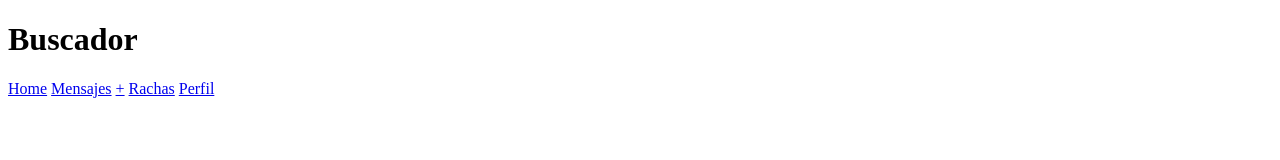
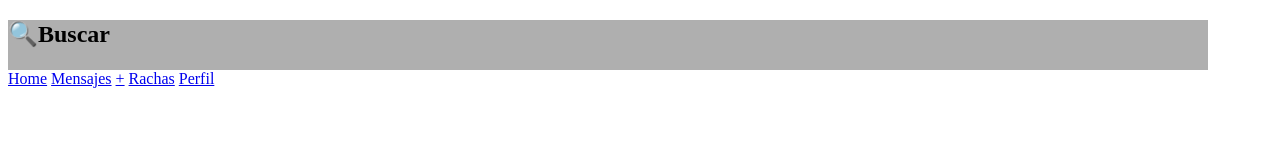
Before and after one commit to carolina-gallo/Mango-Proyecto2026, a plain HTML site: page buscador.html in a window 1280 px wide. Drawn offline with Linux system fonts and the light colour scheme.

Commit message:
solo empecé un poco con el buscador

```diff
--- a/buscador.css
+++ b/buscador.css
@@ -0,0 +1,5 @@
+.buscar {
+    width: 1200px;
+    height: 50px;
+    background-color: rgb(175, 175, 175);
+}
--- a/buscador.html
+++ b/buscador.html
@@ -2,11 +2,15 @@
 <html lang="en">
 <head>
     <meta charset="UTF-8">
-    <meta name="viewport" content="width=device-width, initial-scale=1.0">
     <title>Document</title>
+    <link rel="stylesheet" href="buscador.css">
 </head>
+
 <body>
-    <h1>Buscador</h1>
+    <div class="buscar">
+        <h2>🔍Buscar</h2>
+    </div>
+
     <footer>
 
         <a href="home.html">Home</a>
```
